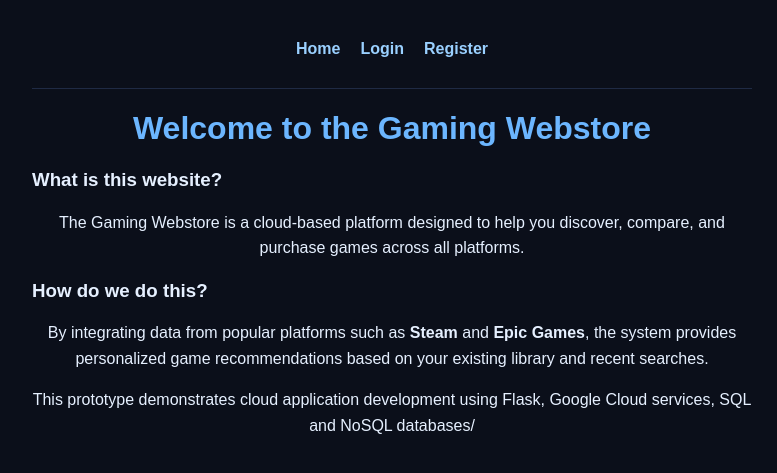
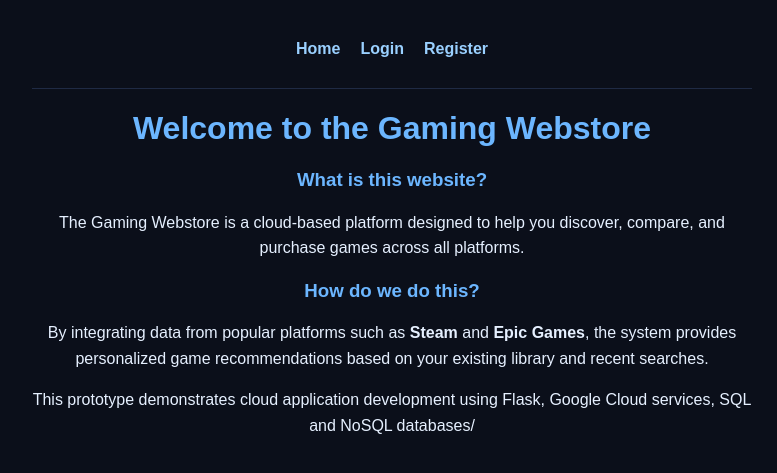
Before and after one commit to DrinJKPI/Gaming-Web-App, a Flask app: page / in a window 1280 px wide. Shown: the top 473 px of the page, without its empty margins (248-1025 px from the left). Run offline with Flask 3, Linux system fonts and the light colour scheme.

Commit message:
Added more styling via css to the home, login and registration page

```diff
--- a/app/static/css/styles.css
+++ b/app/static/css/styles.css
@@ -36,7 +36,7 @@ nav a {
     color: #9ad0ff;
 }
 
-h1, h2 {
+h1, h2, h3 {
     text-align: center;
     color: #6cb6ff;
 }
```
